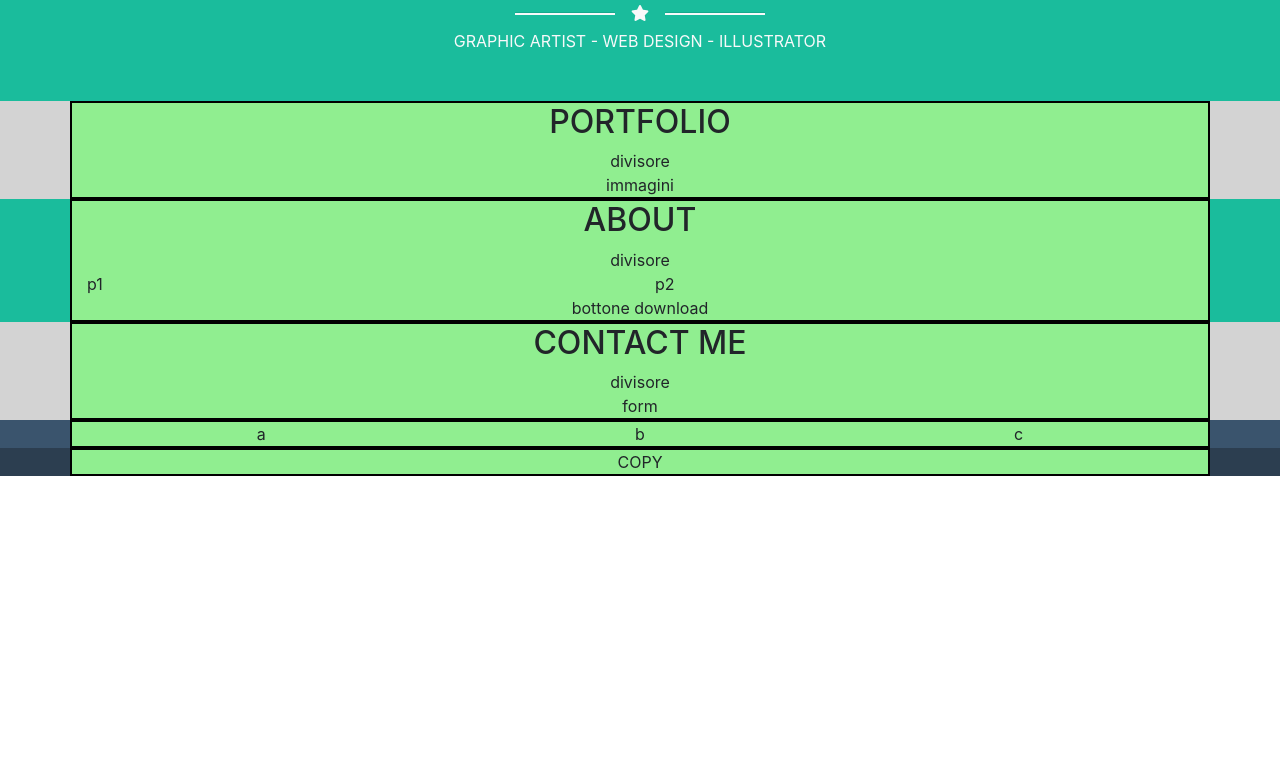
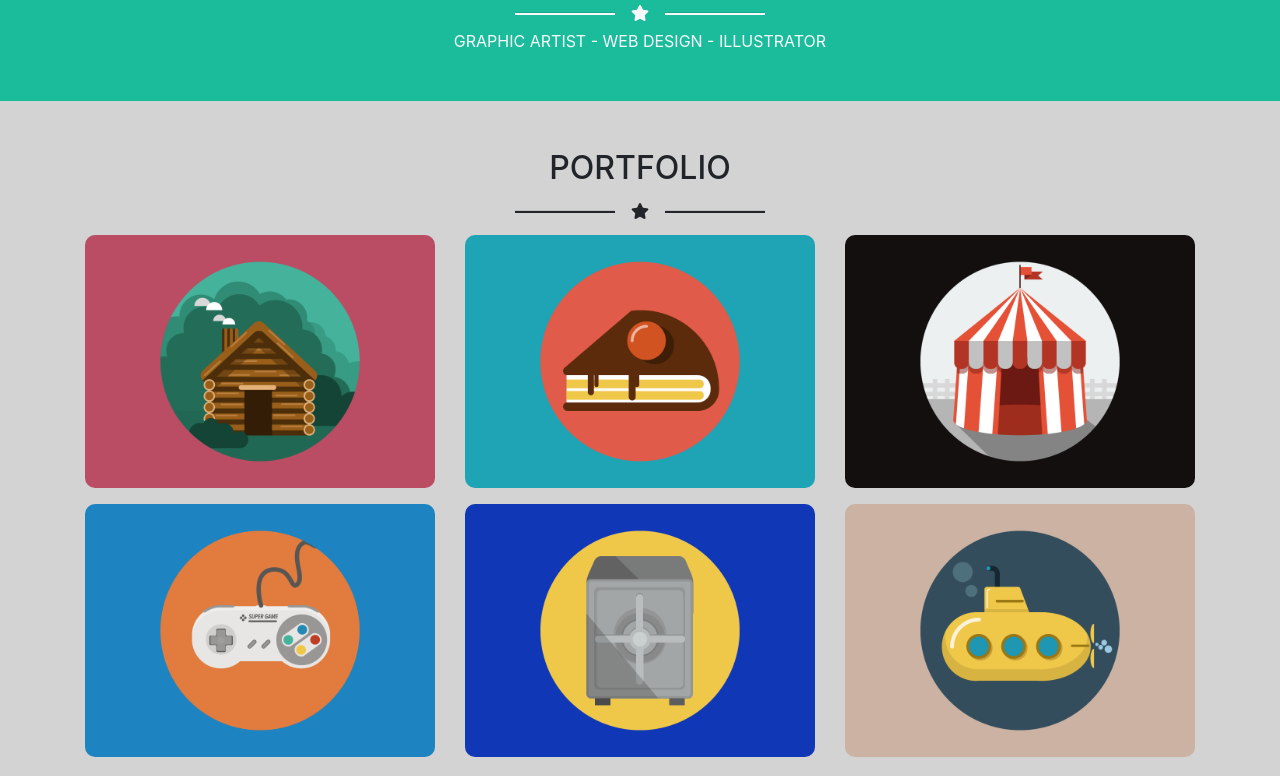
Before and after one commit to AndreiBurbulia/html-css-bootstrap-freelancer, a plain HTML site: page index.html in a window 1280 px wide. Shown: the part 355-1131 px from the top of the page. Before the commit the page ends 831 px from the top, so only its background shows below. Drawn offline with nearby package versions, Linux system fonts and the light colour scheme.

Commit message:
Portfolio Complete

```diff
--- a/assets/css/style.css
+++ b/assets/css/style.css
@@ -40,6 +40,12 @@ header{
 .portfolio{
     background-color: lightgray;
 }
+.portfolio img{
+    /* height: 200px; */
+    width: 100%;
+    border-radius: 10px;
+    margin-bottom: 1rem;
+}
 /*------ About ------*/
 
 .about{
--- a/index.html
+++ b/index.html
@@ -58,10 +58,33 @@
 
         <!-- Section Portfolio -->
         <section class="portfolio">
-            <div class="container text-center dbg">
+            <div class="container text-center py-5">
                 <h2>PORTFOLIO</h2>
-                <div>divisore</div>
-                <div>immagini</div>
+                <div class="d-flex align-items-center justify-content-center mb-3 pt-2">
+                    <hr class="middle_line">
+                    <i class="fas fa-star px-3 "></i>
+                    <hr class="middle_line">
+                </div>
+                <div class="row">
+                    <div class="col-md-6 col-lg-4">
+                        <img src="./assets/img/cabin.png" alt="">
+                    </div>
+                    <div class="col-md-6 col-lg-4">
+                        <img src="./assets/img/cake.png" alt="">
+                    </div>
+                    <div class="col-md-6 col-lg-4">
+                        <img src="./assets/img/circus.png" alt="">
+                    </div>
+                    <div class="col-md-6 col-lg-4">
+                        <img src="./assets/img/game.png" alt="">
+                    </div>
+                    <div class="col-md-6 col-lg-4">
+                        <img src="./assets/img/safe.png" alt="">
+                    </div>
+                    <div class="col-md-6 col-lg-4">
+                        <img src="./assets/img/submarine.png" alt="">
+                    </div>
+                </div>
             </div>
         </section>
         <!-- /Section Portfolio -->
```
